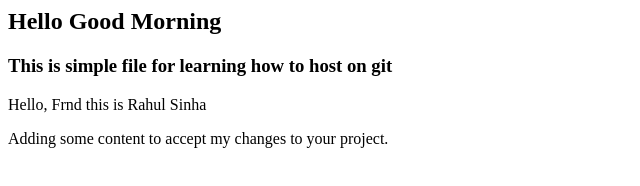
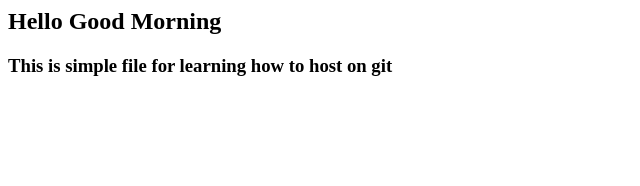
Before and after one commit to Sinha-Rahul/project1, a plain HTML site: page index.html in a window 1280 px wide. Shown: the whole page, without its empty margins (0-640 px from the left). Drawn offline with Linux system fonts and the light colour scheme.

Commit message:
Update some changes

```diff
--- a/index.html
+++ b/index.html
@@ -2,7 +2,5 @@
 <body>
   <h2> Hello <strong> Good Morning </strong to Everyone ! </h2>
   <h3> This is simple file for learning how to host on git </h3>
-    <p> Hello, Frnd this is Rahul Sinha </p>
-    Adding some content to accept my changes to your project.
     </body>
 </html
```
